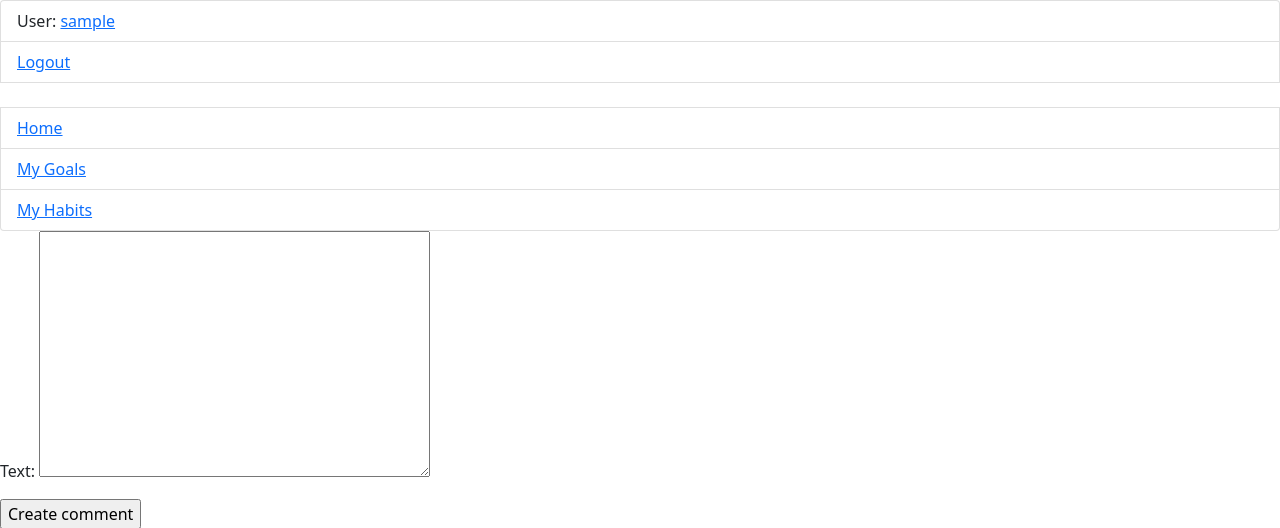
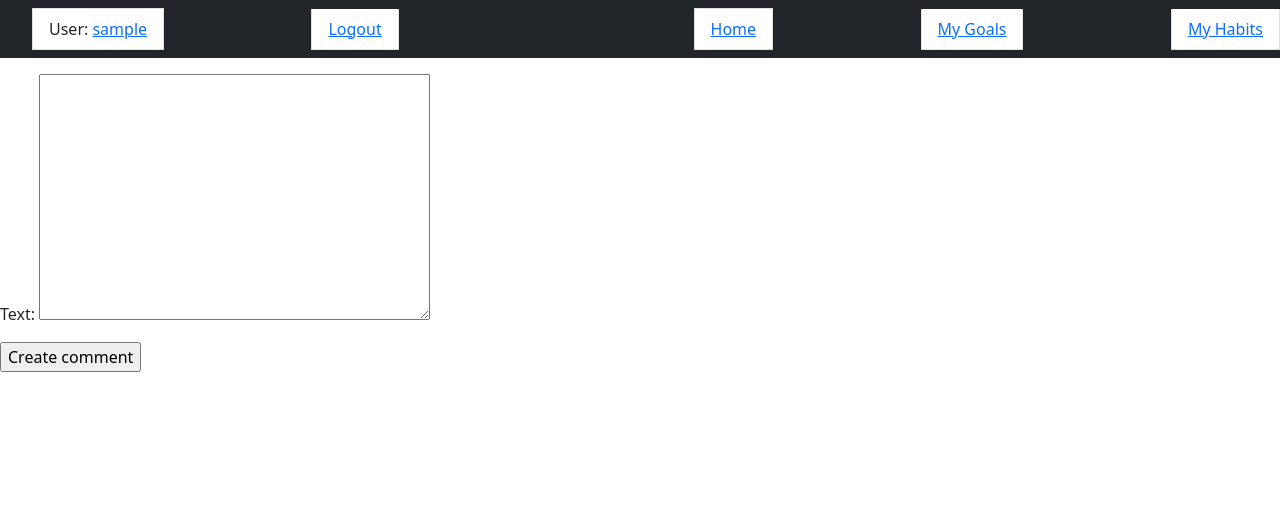
Before and after one commit to Oleksiy-Liubchenko/habits-and-goals-service, a Django app: page /goals/1/create/commentary/ in a window 1280 px wide. Shown: the top 528 px of the page. Run offline with Django 4.2, Linux system fonts and the light colour scheme; the visitor is signed in with stand-in values (Sample User, id 1).

Commit message:
Add dark horizontal sidebar

```diff
--- a/templates/includes/sidebar.html
+++ b/templates/includes/sidebar.html
@@ -1,4 +1,4 @@
-<ul class="sidebar-nav list-group">
+<ul class="navbar navbar-dark bg-dark">
   {% if user.is_authenticated %}
     <li class="list-group-item">User: <a href="{{ user.get_absolute_url }}">{{ user.get_username }}</a></li>
     <li class="list-group-item"><a href="{% url 'logout'%}?next={{request.path}}">Logout</a></li>
```
